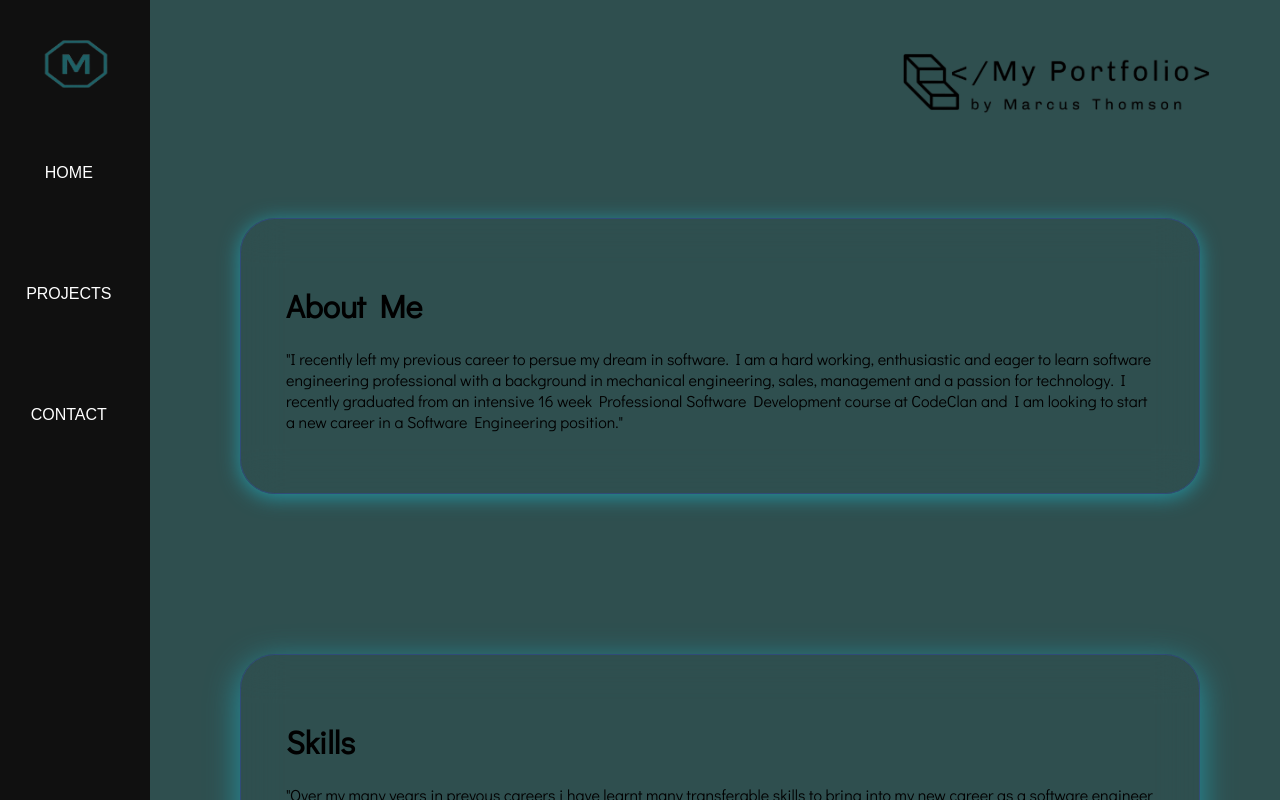
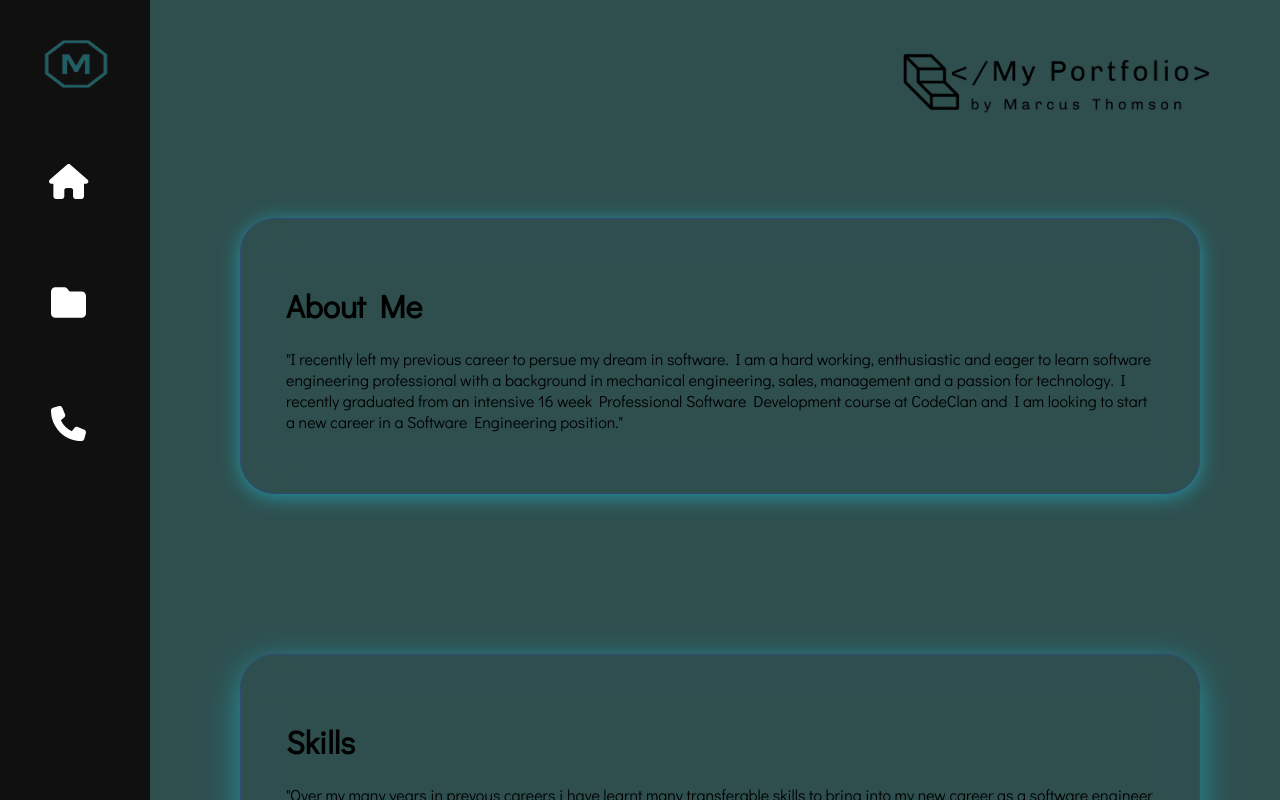
Before and after one commit to coose911/mt_portfolio, a React (Create React App) app: page / in a window 1280 px wide. Shown: the top 800 px of the page. Built offline with nearby package versions, Linux system fonts and the light colour scheme.

Commit message:
changed nav bar to icons

```diff
--- a/src/Components/NavBar.js
+++ b/src/Components/NavBar.js
@@ -1,3 +1,5 @@
+import { faFolder, faHome, faPhone } from '@fortawesome/free-solid-svg-icons';
+import { FontAwesomeIcon } from '@fortawesome/react-fontawesome';
 import React from 'react'
 import { Link } from "react-router-dom"
 import styled from 'styled-components';
@@ -28,10 +30,6 @@
     width: 80%;
     list-style-type: none;
     text-transform: uppercase;
-    &:hover {
-    background-color: yellow;
-    transition-duration: 0.8s;
-    border-radius: 10px;
     cursor: pointer;
     &.actvie {
     background-color: yellow;
@@ -48,10 +46,12 @@
 `
 
 const StyledLink = styled(Link)`
+    font-size: 35px;
     color: white;
     text-decoration: none;
     &:hover{
-        color: black;
+        color: yellow;
+        transform: scale(1.44);
     }
 `;
 
@@ -71,13 +71,19 @@
             <img src={m}/>
             </Mlogo>
             <LinkContainer>
-                <StyledLink to="/">Home</StyledLink>
+                <StyledLink to="/">
+                    <FontAwesomeIcon icon={faHome}/>
+                </StyledLink>
             </LinkContainer>
             <LinkContainer>
-                <StyledLink to="/projects">Projects</StyledLink>
+                <StyledLink to="/projects">
+                    <FontAwesomeIcon icon={faFolder}/>
+                </StyledLink>
             </LinkContainer>
             <LinkContainer>
-                <StyledLink to="/contact">Contact</StyledLink>
+                <StyledLink to="/contact">
+                    <FontAwesomeIcon icon={faPhone}/>
+                </StyledLink>
             </LinkContainer>
         </NavContainer>
     );
```
